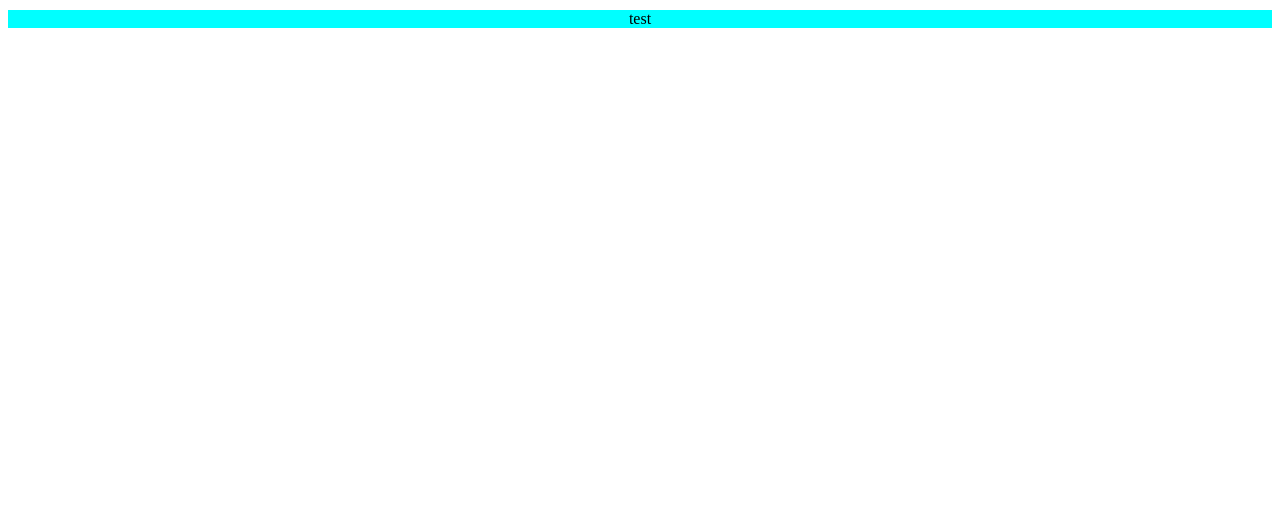
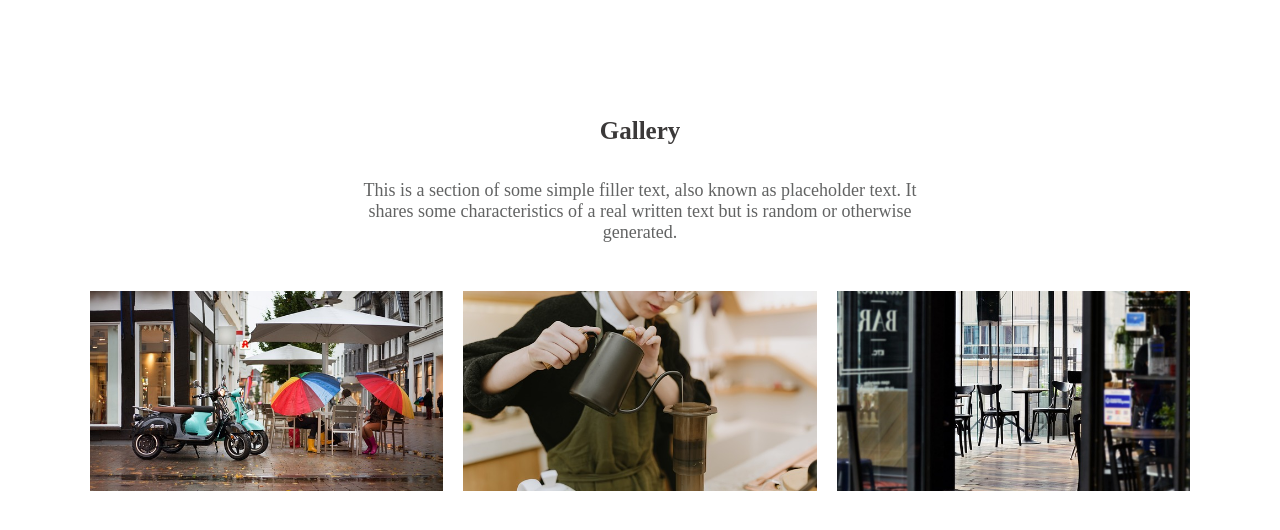
Before and after one commit to fukugit/web-components, a plain HTML site: page gallery/1/index.html in a window 1280 px wide. Drawn offline with Linux system fonts and the light colour scheme.

Commit message:
Add images

```diff
--- a/gallery/1/index.html
+++ b/gallery/1/index.html
@@ -8,8 +8,22 @@
 </head>
 <body>
   <div class="container">
-    <div class="row">
-      test
+    <div class="top">
+      <h1> Gallery</h1>
+      <p>
+        This is a section of some simple filler text, also known as placeholder text. It shares some characteristics of a real written text but is random or otherwise generated.
+      </p>
+    </div>
+    <div class="contents">
+      <div class="image1">
+        <img src="./img1.jpg">
+      </div>
+      <div class="image1">
+        <img src="./img2.jpg">
+      </div>
+      <div class="image1">
+        <img src="./img3.jpg">
+      </div>
     </div>
   </div>
 </body>
--- a/gallery/1/style.css
+++ b/gallery/1/style.css
@@ -1,10 +1,57 @@
 body {
-  margin-top: 10px;
+  margin: 0;
 }
 .container  {
+  /* background-color: orange; */
+  margin-top: 100px;
   display: flex;
   justify-content: center;
   align-items: center;
+  flex-direction:column;
   width: 100%;
-  background-color: aqua;
 }
+
+.top {
+  /* background-color: red; */
+  display: flex;
+  align-items: center;
+  flex-direction:column;
+  width: 600px;
+  font-size: 14px;
+}
+.top  h1 {
+  font-size: 25px;
+  color: rgb(59, 57, 57);
+}
+.top p {
+  color:rgb(98, 99, 99);
+  font-size: 18px;
+  text-align: center;
+}
+
+.contents {
+  margin-top: 30px;
+  /* background-color: blueviolet; */
+  display: flex;
+  align-items: center;
+  justify-content: space-between;
+  gap: 20px;
+  width: 1100px;
+}
+
+.image1 {
+  flex: 1;
+  height: 200px;
+  background-color: rgb(169, 105, 10);
+  overflow: hidden;
+  cursor: pointer;
+}
+.image1 img:hover{
+  transform: scale(1.2);
+}
+/* To fit a image to a parent element. */
+.image1 img{
+  max-width: 100%;
+  height: auto;
+  object-fit: cover;
+}
```
Also changed, not shown: gallery/1/img1.jpg (added), gallery/1/img2.jpg (added), gallery/1/img3.jpg (added), 1 other file.
